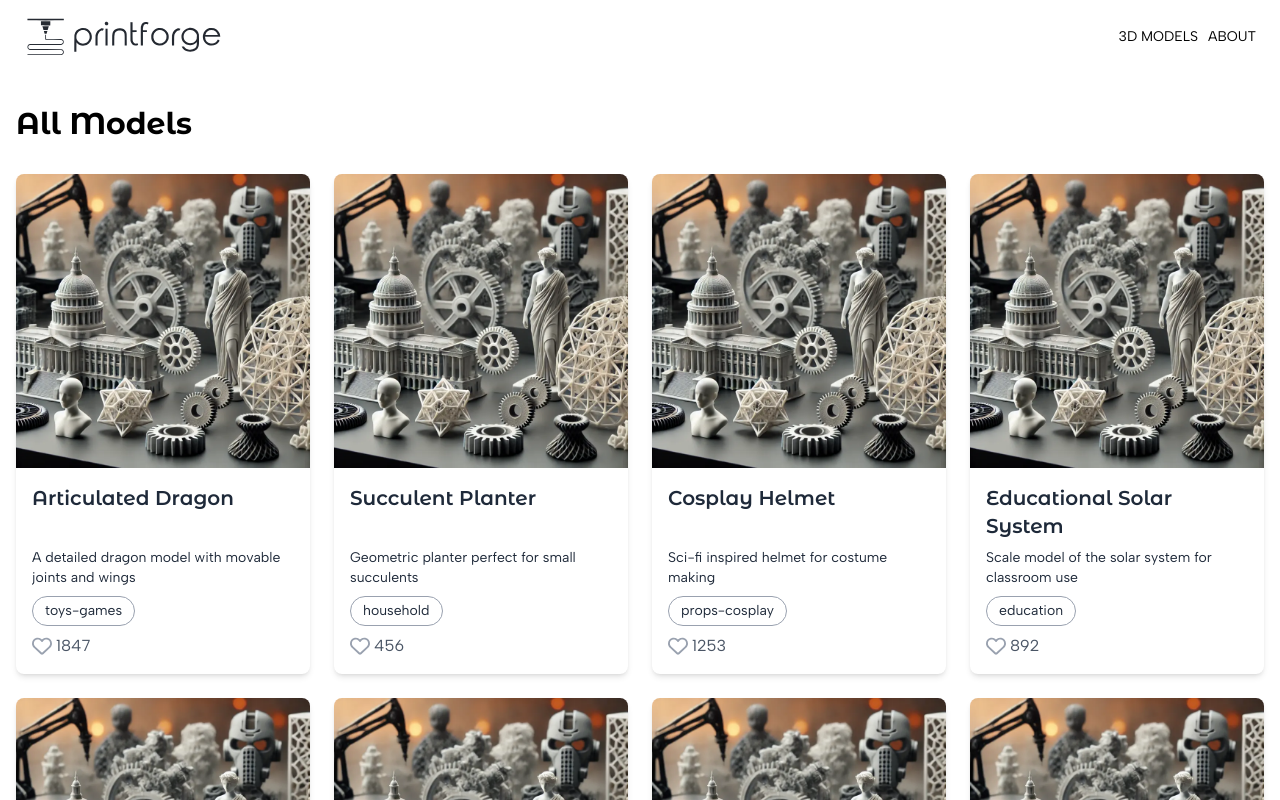
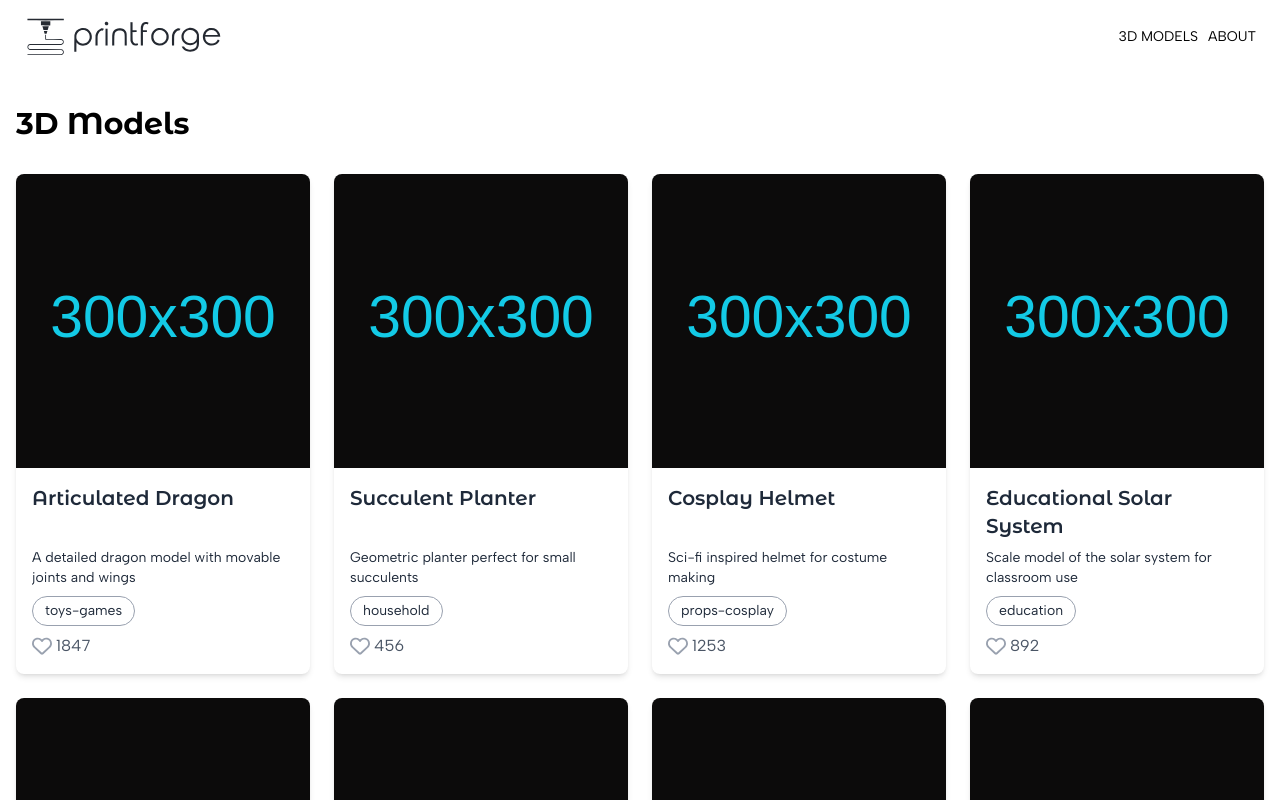
Before and after one commit to elpabloca/print-enter, a Next.js app: page /3d-models in a window 1280 px wide. Shown: the top 800 px of the page. Built offline with nearby package versions, Linux system fonts and the light colour scheme.

Commit message:
add models and model grid

```diff
--- a/src/app/3d-models/page.tsx
+++ b/src/app/3d-models/page.tsx
@@ -1,21 +1,8 @@
+import ModelsGrid from "../components/ModelsGrid"
 import { getAllModels } from "@/app/lib/models"
-import type { Model } from "@/app/types"
-import ModelCard from "@/app/components/ModelCard"
 
 export default async function ModelsPage() {
   const models = await getAllModels()
-  return (
-    <div className="container px-4 py-8 mx-auto">
-      <h1 className="mb-8 text-3xl font-bold">All Models</h1>
-      <div
-        className="grid grid-cols-1 gap-6 sm:grid-cols-2 lg:grid-cols-3 xl:grid-cols-4"
-        role="region"
-        aria-label="3D Models Gallery"
-      >
-        {models.map((model: Model) => (
-          <ModelCard key={model.id} model={model} />
-        ))}
-      </div>
-    </div>
+  return (<ModelsGrid title="3D Models" models={models} />
   )
 }
--- a/src/app/components/ModelCard.tsx
+++ b/src/app/components/ModelCard.tsx
@@ -3,9 +3,10 @@ import Image from "next/image"
 import { FaRegHeart } from "react-icons/fa6"
 import Pill from "./Pill"
 import { ModelCardProps } from "@/app/types"
-import placeholderImg from "../../../public/hero-image.png"
+import placeholderImg from "../../../public/placeholder.svg"
 
 export default function ModelCard({ model }: ModelCardProps) {
+    console.log(placeholderImg)
     return (
         <Link
             href={`/3d-models/${model.id}`}
--- /dev/null
+++ b/src/app/components/ModelsGrid.tsx
@@ -0,0 +1,15 @@
+import ModelCard from "@/app/components/ModelCard"
+import { ModelsGridProps, Model } from "@/app/types"
+
+export default function ModelsGrid({ title, models }: ModelsGridProps) {
+    return (
+        <div className="container px-4 py-8 mx-auto">
+            <h1 className="mb-8 text-3xl font-bold">{title}</h1>
+            <div className="grid grid-cols-1 gap-6 sm:grid-cols-2 lg:grid-cols-3 xl:grid-cols-4">
+                {models.map((model: Model) => (
+                    <ModelCard key={model.id} model={model} />
+                ))}
+            </div>
+        </div>
+    )
+}
--- a/src/app/data/model.json
+++ b/src/app/data/models.json
@@ -4,7 +4,7 @@
         "name": "Articulated Dragon",
         "description": "A detailed dragon model with movable joints and wings",
         "likes": 1847,
-        "image": "https://place-hold.it/300",
+        "image": "https://placeholdit.com/300x300/0c0b0b/13cae6",
         "category": "toys-games",
         "dateAdded": "2023-03-15T14:30:00Z"
     },
@@ -13,7 +13,7 @@
         "name": "Succulent Planter",
         "description": "Geometric planter perfect for small succulents",
         "likes": 456,
-        "image": "https://place-hold.it/300",
+        "image": "https://placeholdit.com/300x300/0c0b0b/13cae6",
         "category": "household",
         "dateAdded": "2023-06-22T09:15:00Z"
     },
@@ -22,7 +22,7 @@
         "name": "Cosplay Helmet",
         "description": "Sci-fi inspired helmet for costume making",
         "likes": 1253,
-        "image": "https://place-hold.it/300",
+        "image": "https://placeholdit.com/300x300/0c0b0b/13cae6",
         "category": "props-cosplay",
         "dateAdded": "2023-09-05T16:45:00Z"
     },
@@ -31,7 +31,7 @@
         "name": "Educational Solar System",
         "description": "Scale model of the solar system for classroom use",
         "likes": 892,
-        "image": "https://place-hold.it/300",
+        "image": "https://placeholdit.com/300x300/0c0b0b/13cae6",
         "category": "education",
         "dateAdded": "2023-11-30T11:20:00Z"
     },
@@ -40,7 +40,7 @@
         "name": "Abstract Sculpture",
         "description": "Modern art piece with flowing curves",
         "likes": 345,
-        "image": "https://place-hold.it/300",
+        "image": "https://placeholdit.com/300x300/0c0b0b/13cae6",
         "category": "art",
         "dateAdded": "2024-01-18T13:40:00Z"
     },
@@ -49,7 +49,7 @@
         "name": "Tool Holder",
         "description": "Customizable holder for workshop tools",
         "likes": 567,
-        "image": "https://place-hold.it/300",
+        "image": "https://placeholdit.com/300x300/0c0b0b/13cae6",
         "category": "tools",
         "dateAdded": "2024-03-07T10:25:00Z"
     },
@@ -58,7 +58,7 @@
         "name": "Fantasy Miniature",
         "description": "Detailed warrior miniature for tabletop gaming",
         "likes": 1456,
-        "image": "https://place-hold.it/300",
+        "image": "https://placeholdit.com/300x300/0c0b0b/13cae6",
         "category": "miniatures",
         "dateAdded": "2024-05-12T15:50:00Z"
     },
@@ -67,7 +67,7 @@
         "name": "Bracelet Maker",
         "description": "Tool for creating custom jewelry",
         "likes": 234,
-        "image": "https://place-hold.it/300",
+        "image": "https://placeholdit.com/300x300/0c0b0b/13cae6",
         "category": "fashion",
         "dateAdded": "2024-07-25T08:35:00Z"
     },
@@ -76,7 +76,7 @@
         "name": "Printer Upgrade Kit",
         "description": "Enhancement parts for 3D printer performance",
         "likes": 1789,
-        "image": "https://place-hold.it/300",
+        "image": "https://placeholdit.com/300x300/0c0b0b/13cae6",
         "category": "3d-printer",
         "dateAdded": "2024-09-14T12:15:00Z"
     },
@@ -85,7 +85,7 @@
         "name": "Garden Tool Set",
         "description": "Collection of tools for gardening enthusiasts",
         "likes": 445,
-        "image": "https://place-hold.it/300",
+        "image": "https://placeholdit.com/300x300/0c0b0b/13cae6",
         "category": "hobby-diy",
         "dateAdded": "2024-11-03T17:40:00Z"
     },
@@ -94,7 +94,7 @@
         "name": "Chess Set",
         "description": "Modern interpretation of classic chess pieces",
         "likes": 1234,
-        "image": "https://place-hold.it/300",
+        "image": "https://placeholdit.com/300x300/0c0b0b/13cae6",
         "category": "toys-games",
         "dateAdded": "2023-02-28T14:20:00Z"
     },
@@ -103,7 +103,7 @@
         "name": "Wall Organizer",
         "description": "Modular system for wall storage",
         "likes": 678,
-        "image": "https://place-hold.it/300",
+        "image": "https://placeholdit.com/300x300/0c0b0b/13cae6",
         "category": "household",
         "dateAdded": "2023-05-17T11:30:00Z"
     },
@@ -112,7 +112,7 @@
         "name": "Prop Sword",
         "description": "Fantasy sword for costume play",
         "likes": 1567,
-        "image": "https://place-hold.it/300",
+        "image": "https://placeholdit.com/300x300/0c0b0b/13cae6",
         "category": "props-cosplay",
         "dateAdded": "2023-08-09T16:05:00Z"
     },
@@ -121,7 +121,7 @@
         "name": "Molecular Model",
         "description": "Educational model of molecular structures",
         "likes": 789,
-        "image": "https://place-hold.it/300",
+        "image": "https://placeholdit.com/300x300/0c0b0b/13cae6",
         "category": "education",
         "dateAdded": "2023-10-22T09:45:00Z"
     },
@@ -130,7 +130,7 @@
         "name": "Geometric Wall Art",
         "description": "Decorative wall panels with geometric patterns",
         "likes": 890,
-        "image": "https://place-hold.it/300",
+        "image": "https://placeholdit.com/300x300/0c0b0b/13cae6",
         "category": "art",
         "dateAdded": "2024-01-05T15:25:00Z"
     },
@@ -139,7 +139,7 @@
         "name": "Screwdriver Set",
         "description": "Custom handles for precision screwdrivers",
         "likes": 432,
-        "image": "https://place-hold.it/300",
+        "image": "https://placeholdit.com/300x300/0c0b0b/13cae6",
         "category": "tools",
         "dateAdded": "2024-02-19T10:50:00Z"
     },
@@ -148,7 +148,7 @@
         "name": "Dragon Miniature",
         "description": "Detailed dragon for tabletop gaming",
         "likes": 1678,
-        "image": "https://place-hold.it/300",
+        "image": "https://placeholdit.com/300x300/0c0b0b/13cae6",
         "category": "miniatures",
         "dateAdded": "2024-04-30T13:15:00Z"
     },
@@ -157,7 +157,7 @@
         "name": "Earring Collection",
         "description": "Set of geometric earring designs",
         "likes": 567,
-        "image": "https://place-hold.it/300",
+        "image": "https://placeholdit.com/300x300/0c0b0b/13cae6",
         "category": "fashion",
         "dateAdded": "2024-06-14T08:40:00Z"
     },
@@ -166,7 +166,7 @@
         "name": "Cooling System",
         "description": "Enhanced cooling solution for 3D printers",
         "likes": 1234,
-        "image": "https://place-hold.it/300",
+        "image": "https://placeholdit.com/300x300/0c0b0b/13cae6",
         "category": "3d-printer",
         "dateAdded": "2024-08-27T12:55:00Z"
     },
@@ -175,7 +175,7 @@
         "name": "Birdhouse Kit",
         "description": "DIY birdhouse with modern design",
         "likes": 789,
-        "image": "https://place-hold.it/300",
+        "image": "https://placeholdit.com/300x300/0c0b0b/13cae6",
         "category": "hobby-diy",
         "dateAdded": "2024-10-11T17:20:00Z"
     },
@@ -184,7 +184,7 @@
         "name": "Robot Toy",
         "description": "Articulated robot with moving parts",
         "likes": 1567,
-        "image": "https://place-hold.it/300",
+        "image": "https://placeholdit.com/300x300/0c0b0b/13cae6",
         "category": "toys-games",
         "dateAdded": "2023-01-25T14:10:00Z"
     },
@@ -193,7 +193,7 @@
         "name": "Kitchen Organizer",
         "description": "Customizable drawer organization system",
         "likes": 890,
-        "image": "https://place-hold.it/300",
+        "image": "https://placeholdit.com/300x300/0c0b0b/13cae6",
         "category": "household",
         "dateAdded": "2023-04-08T11:35:00Z"
     },
@@ -202,7 +202,7 @@
         "name": "Mask Template",
         "description": "Base template for custom costume masks",
         "likes": 1123,
-        "image": "https://place-hold.it/300",
+        "image": "https://placeholdit.com/300x300/0c0b0b/13cae6",
         "category": "props-cosplay",
         "dateAdded": "2023-07-21T16:00:00Z"
     },
@@ -211,7 +211,7 @@
         "name": "DNA Model",
         "description": "Educational DNA double helix model",
         "likes": 678,
-        "image": "https://place-hold.it/300",
+        "image": "https://placeholdit.com/300x300/0c0b0b/13cae6",
         "category": "education",
         "dateAdded": "2023-09-30T09:25:00Z"
     },
@@ -220,7 +220,7 @@
         "name": "Modern Vase",
         "description": "Contemporary vase with unique patterns",
         "likes": 445,
-        "image": "https://place-hold.it/300",
+        "image": "https://placeholdit.com/300x300/0c0b0b/13cae6",
         "category": "art",
         "dateAdded": "2023-12-13T15:50:00Z"
     },
@@ -229,7 +229,7 @@
         "name": "Wrench Set",
         "description": "Custom sized wrench collection",
         "likes": 987,
-        "image": "https://place-hold.it/300",
+        "image": "https://placeholdit.com/300x300/0c0b0b/13cae6",
         "category": "tools",
         "dateAdded": "2024-02-26T10:15:00Z"
     },
@@ -238,7 +238,7 @@
         "name": "Castle Miniature",
         "description": "Detailed medieval castle for gaming",
         "likes": 1789,
-        "image": "https://place-hold.it/300",
+        "image": "https://placeholdit.com/300x300/0c0b0b/13cae6",
         "category": "miniatures",
         "dateAdded": "2024-04-09T13:40:00Z"
     },
@@ -247,7 +247,7 @@
         "name": "Pendant Design",
         "description": "Customizable pendant template",
         "likes": 234,
-        "image": "https://place-hold.it/300",
+        "image": "https://placeholdit.com/300x300/0c0b0b/13cae6",
         "category": "fashion",
         "dateAdded": "2024-06-22T08:05:00Z"
     },
@@ -256,7 +256,7 @@
         "name": "Extruder Upgrade",
         "description": "Enhanced extruder mechanism",
         "likes": 1456,
-        "image": "https://place-hold.it/300",
+        "image": "https://placeholdit.com/300x300/0c0b0b/13cae6",
         "category": "3d-printer",
         "dateAdded": "2024-08-05T12:30:00Z"
     },
@@ -265,7 +265,7 @@
         "name": "Plant Stand",
         "description": "Modern stand for indoor plants",
         "likes": 567,
-        "image": "https://place-hold.it/300",
+        "image": "https://placeholdit.com/300x300/0c0b0b/13cae6",
         "category": "hobby-diy",
         "dateAdded": "2024-10-18T17:55:00Z"
     },
@@ -274,7 +274,7 @@
         "name": "Puzzle Cube",
         "description": "Complex mechanical puzzle toy",
         "likes": 1234,
-        "image": "https://place-hold.it/300",
+        "image": "https://placeholdit.com/300x300/0c0b0b/13cae6",
         "category": "toys-games",
         "dateAdded": "2023-01-12T14:00:00Z"
     },
@@ -283,7 +283,7 @@
         "name": "Bathroom Caddy",
         "description": "Shower organization solution",
         "likes": 678,
-        "image": "https://place-hold.it/300",
+        "image": "https://placeholdit.com/300x300/0c0b0b/13cae6",
         "category": "household",
         "dateAdded": "2023-03-25T11:25:00Z"
     },
@@ -292,7 +292,7 @@
         "name": "Armor Piece",
         "description": "Detailed costume armor segment",
         "likes": 1567,
-        "image": "https://place-hold.it/300",
+        "image": "https://placeholdit.com/300x300/0c0b0b/13cae6",
         "category": "props-cosplay",
         "dateAdded": "2023-06-08T16:50:00Z"
     },
@@ -301,7 +301,7 @@
         "name": "Atom Model",
         "description": "Interactive atomic structure model",
         "likes": 789,
-        "image": "https://place-hold.it/300",
+        "image": "https://placeholdit.com/300x300/0c0b0b/13cae6",
         "category": "education",
         "dateAdded": "2023-08-21T09:15:00Z"
     },
@@ -310,7 +310,7 @@
         "name": "Wall Sculpture",
         "description": "Abstract wall mounted artwork",
         "likes": 890,
-        "image": "https://place-hold.it/300",
+        "image": "https://placeholdit.com/300x300/0c0b0b/13cae6",
         "category": "art",
         "dateAdded": "2023-11-04T15:40:00Z"
     },
@@ -319,7 +319,7 @@
         "name": "Measuring Tool",
         "description": "Precise measurement device",
         "likes": 432,
-        "image": "https://place-hold.it/300",
+        "image": "https://placeholdit.com/300x300/0c0b0b/13cae6",
         "category": "tools",
         "dateAdded": "2024-01-17T10:05:00Z"
     },
@@ -328,7 +328,7 @@
         "name": "Fantasy Tree",
         "description": "Detailed tree for miniature landscapes",
         "likes": 1678,
-        "image": "https://place-hold.it/300",
+        "image": "https://placeholdit.com/300x300/0c0b0b/13cae6",
         "category": "miniatures",
         "dateAdded": "2024-03-30T13:30:00Z"
     },
@@ -337,7 +337,7 @@
         "name": "Ring Collection",
         "description": "Customizable ring designs",
         "likes": 567,
-        "image": "https://place-hold.it/300",
+        "image": "https://placeholdit.com/300x300/0c0b0b/13cae6",
         "category": "fashion",
         "dateAdded": "2024-06-12T08:55:00Z"
     },
@@ -346,7 +346,7 @@
         "name": "Print Fan",
         "description": "Optimized cooling fan design",
         "likes": 1234,
-        "image": "https://place-hold.it/300",
+        "image": "https://placeholdit.com/300x300/0c0b0b/13cae6",
         "category": "3d-printer",
         "dateAdded": "2024-08-25T12:20:00Z"
     },
@@ -355,7 +355,7 @@
         "name": "Tool Rack",
         "description": "Wall-mounted tool organization system",
         "likes": 789,
-        "image": "https://place-hold.it/300",
+        "image": "https://placeholdit.com/300x300/0c0b0b/13cae6",
         "category": "hobby-diy",
         "dateAdded": "2024-11-08T17:45:00Z"
     },
@@ -364,7 +364,7 @@
         "name": "Action Figure",
         "description": "Poseable character figure",
         "likes": 1567,
-        "image": "https://place-hold.it/300",
+        "image": "https://placeholdit.com/300x300/0c0b0b/13cae6",
         "category": "toys-games",
         "dateAdded": "2023-02-01T14:35:00Z"
     },
@@ -373,7 +373,7 @@
         "name": "Cable Manager",
         "description": "Desk cable organization solution",
         "likes": 890,
-        "image": "https://place-hold.it/300",
+        "image": "https://placeholdit.com/300x300/0c0b0b/13cae6",
         "category": "household",
         "dateAdded": "2023-04-14T11:00:00Z"
     },
@@ -382,7 +382,7 @@
         "name": "Prop Shield",
         "description": "Fantasy shield for costumes",
         "likes": 1123,
-        "image": "https://place-hold.it/300",
+        "image": "https://placeholdit.com/300x300/0c0b0b/13cae6",
         "category": "props-cosplay",
         "dateAdded": "2023-07-27T16:25:00Z"
     },
@@ -391,7 +391,7 @@
         "name": "Cell Model",
         "description": "Detailed biological cell model",
         "likes": 678,
-        "image": "https://place-hold.it/300",
+        "image": "https://placeholdit.com/300x300/0c0b0b/13cae6",
         "category": "education",
         "dateAdded": "2023-10-10T09:50:00Z"
     },
@@ -400,7 +400,7 @@
         "name": "Art Lamp",
         "description": "Decorative lamp with unique design",
         "likes": 445,
-        "image": "https://place-hold.it/300",
+        "image": "https://placeholdit.com/300x300/0c0b0b/13cae6",
         "category": "art",
         "dateAdded": "2023-12-23T15:15:00Z"
     },
@@ -409,7 +409,7 @@
         "name": "Precision Tool",
         "description": "Fine detail work tool",
         "likes": 987,
-        "image": "https://place-hold.it/300",
+        "image": "https://placeholdit.com/300x300/0c0b0b/13cae6",
         "category": "tools",
         "dateAdded": "2024-03-07T10:40:00Z"
     },
@@ -418,7 +418,7 @@
         "name": "Terrain Piece",
         "description": "Detailed landscape for gaming",
         "likes": 1789,
-        "image": "https://place-hold.it/300",
+        "image": "https://placeholdit.com/300x300/0c0b0b/13cae6",
         "category": "miniatures",
         "dateAdded": "2024-05-20T14:05:00Z"
     },
@@ -427,7 +427,7 @@
         "name": "Fashion Accessory",
         "description": "Modern accessory design",
         "likes": 234,
-        "image": "https://place-hold.it/300",
+        "image": "https://placeholdit.com/300x300/0c0b0b/13cae6",
         "category": "fashion",
         "dateAdded": "2024-07-03T08:30:00Z"
     },
@@ -436,7 +436,7 @@
         "name": "Printer Stand",
         "description": "Stabilizing platform for 3D printers",
         "likes": 1456,
-        "image": "https://place-hold.it/300",
+        "image": "https://placeholdit.com/300x300/0c0b0b/13cae6",
         "category": "3d-printer",
         "dateAdded": "2024-09-16T12:55:00Z"
     },
@@ -445,7 +445,7 @@
         "name": "Planter Box",
         "description": "Modular garden planter system",
         "likes": 567,
-        "image": "https://place-hold.it/300",
+        "image": "https://placeholdit.com/300x300/0c0b0b/13cae6",
         "category": "hobby-diy",
         "dateAdded": "2024-11-29T17:20:00Z"
     },
@@ -454,7 +454,7 @@
         "name": "Building Blocks",
         "description": "Compatible construction toy set",
         "likes": 1234,
-        "image": "https://place-hold.it/300",
+        "image": "https://placeholdit.com/300x300/0c0b0b/13cae6",
         "category": "toys-games",
         "dateAdded": "2023-01-15T14:45:00Z"
     },
@@ -463,7 +463,7 @@
         "name": "Shelf System",
         "description": "Customizable shelving solution",
         "likes": 678,
-        "image": "https://place-hold.it/300",
+        "image": "https://placeholdit.com/300x300/0c0b0b/13cae6",
         "category": "household",
         "dateAdded": "2023-03-28T11:10:00Z"
     }
--- a/src/app/lib/models.ts
+++ b/src/app/lib/models.ts
@@ -1,4 +1,4 @@
-import modelsData from "../data/model.json"
+import modelsData from "../data/models.json"
 import type { Model } from "../types"
 
 export async function getAllModels() {
```
Also changed, not shown: src/app/3d-models/[id]/page.tsx (+0 -12 lines), public/placeholder.svg (added).
